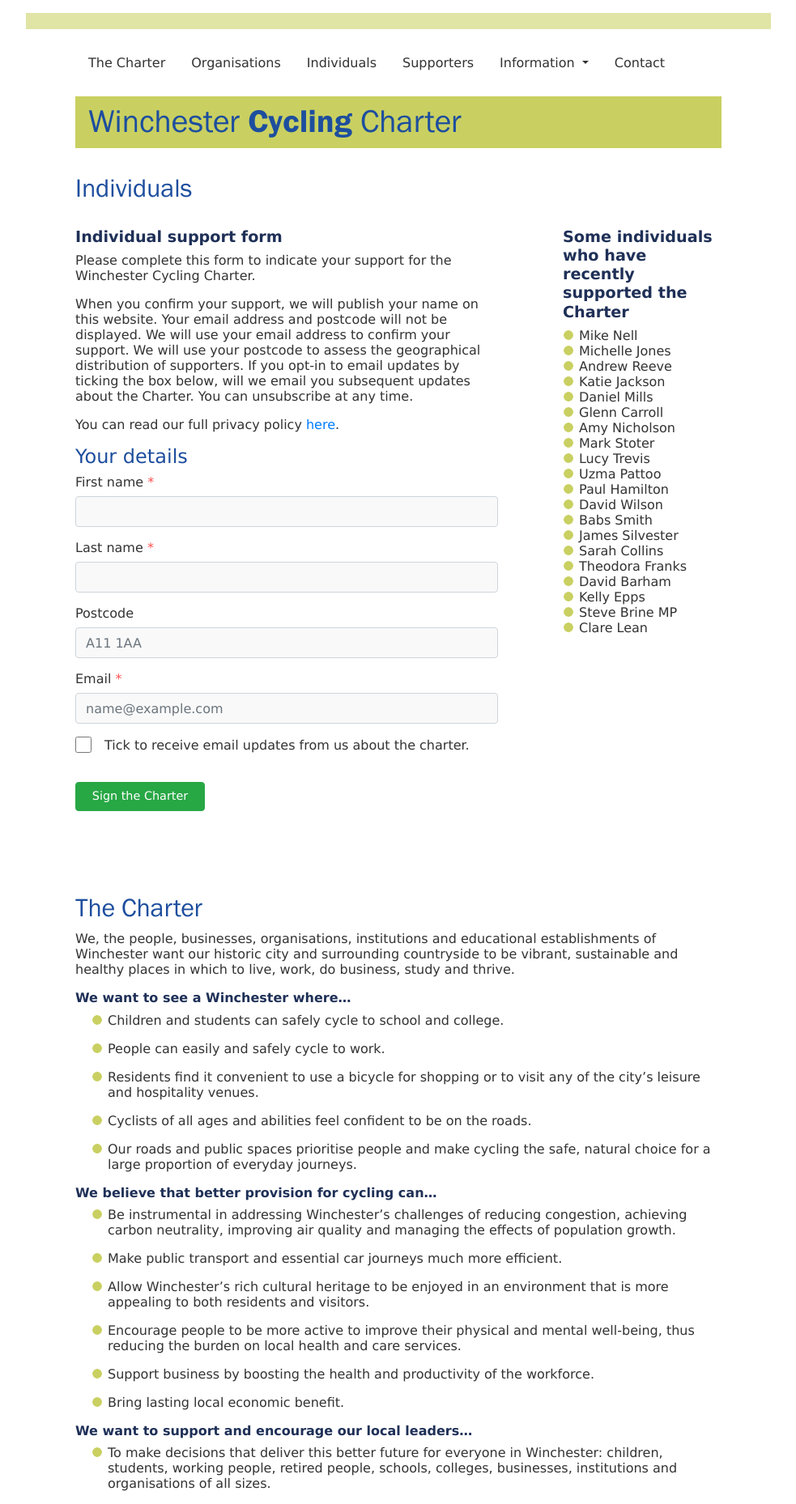
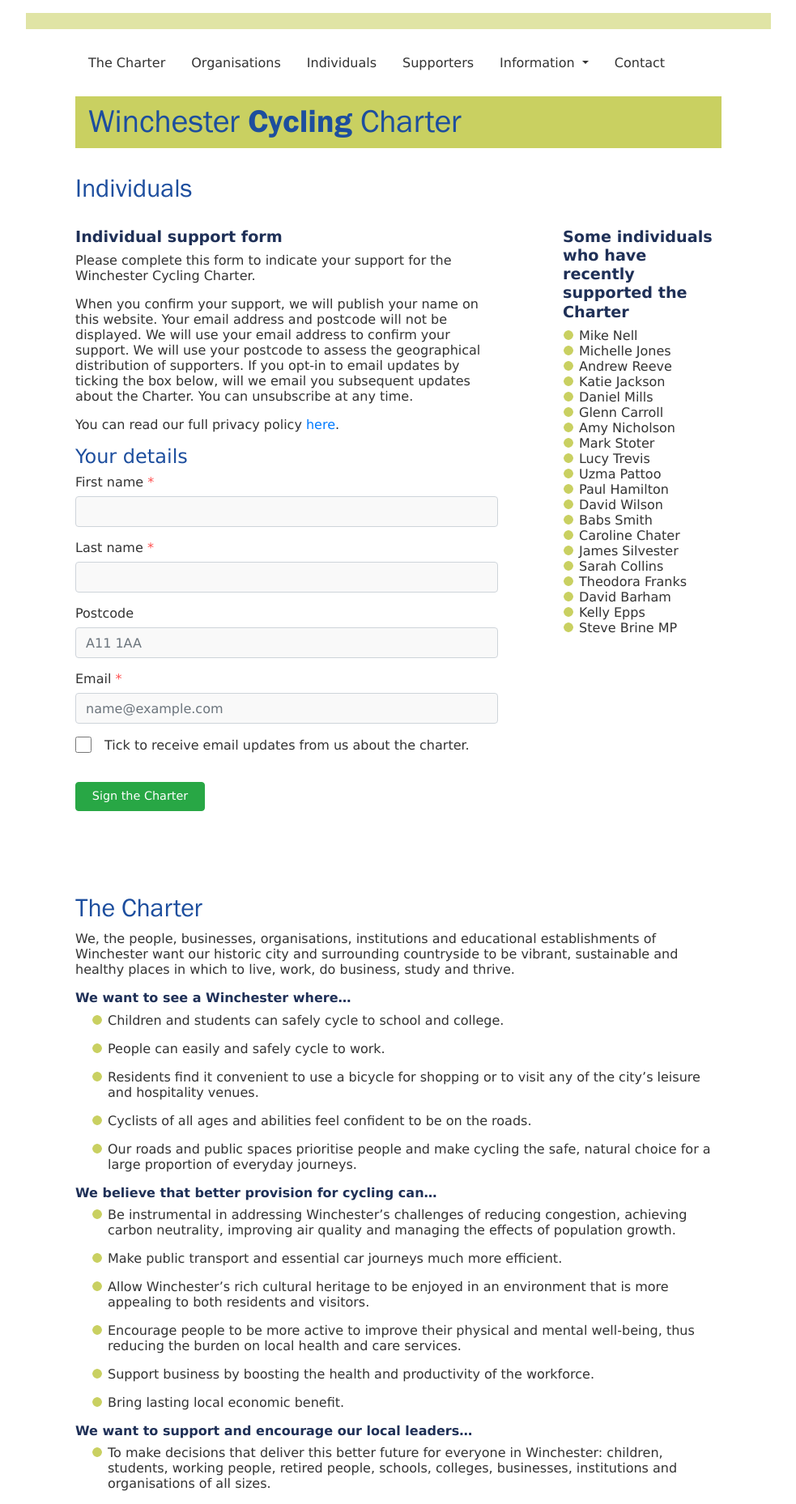
Before and after one commit to winchestercyclingcharter/winchestercyclingcharter.github.io, a Jekyll site: the page built from ind-page.md, in a window 1280 px wide. Shown: the whole page at 81% size, without its empty margins (148-1131 px from the left). Built offline with Jekyll 4.4.1, drawn with Linux system fonts in a browser that asks for light colours; nearby versions of some CDN libraries.

Commit message:
Update people.yml

```diff
--- a/_data/people.yml
+++ b/_data/people.yml
@@ -471,3 +471,4 @@
 - { lastname: Reeve, firstname: Andrew, dt: 20210602-182607-204644 }
 - { lastname: Jones, firstname: Michelle, dt: 20210603-135602-907422 }
 - { lastname: Nell, firstname: Mike, dt: 20210607-090339-706378 }
+- { lastname: Chater, firstname: Caroline, dt: 20210504-074843-478508 }
```
